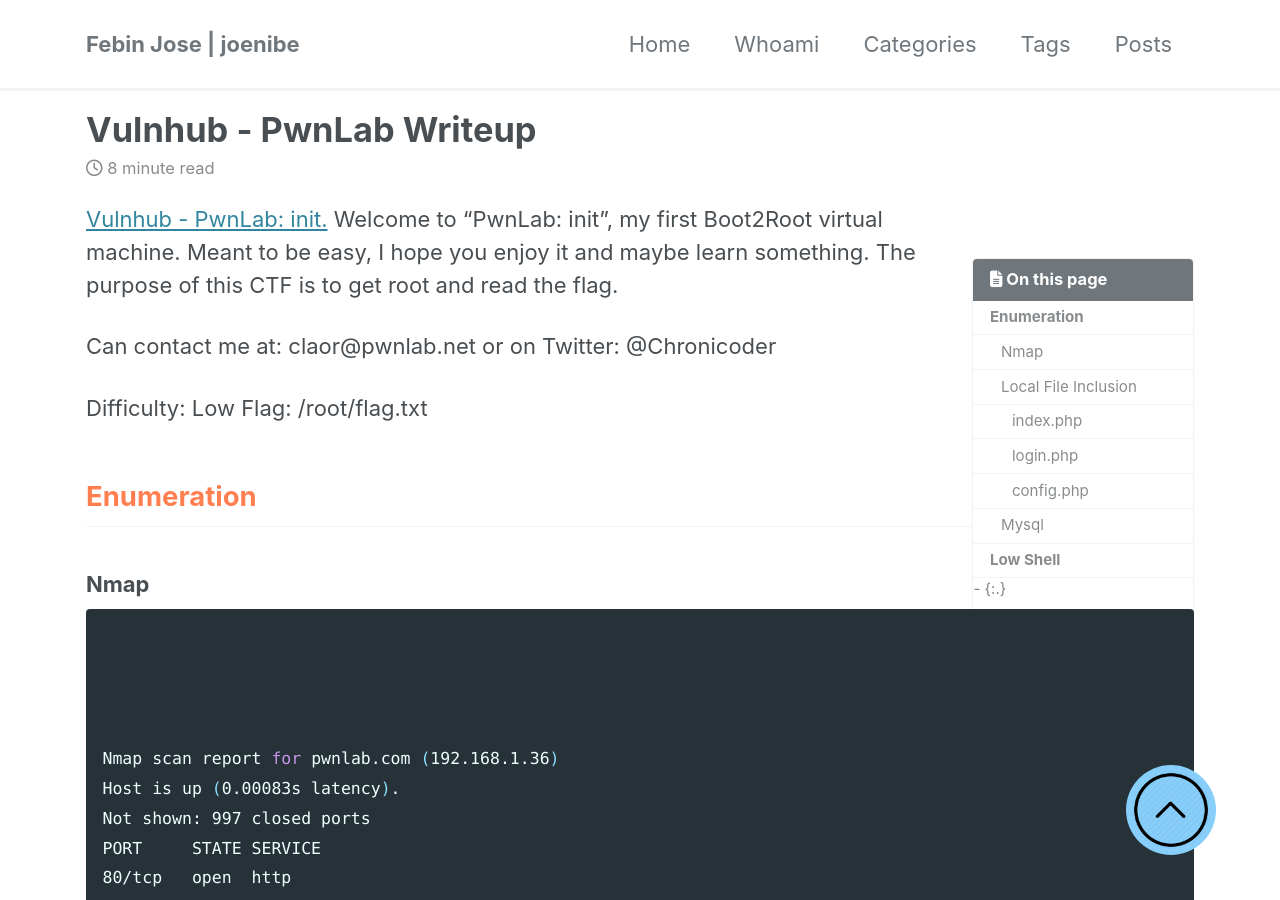
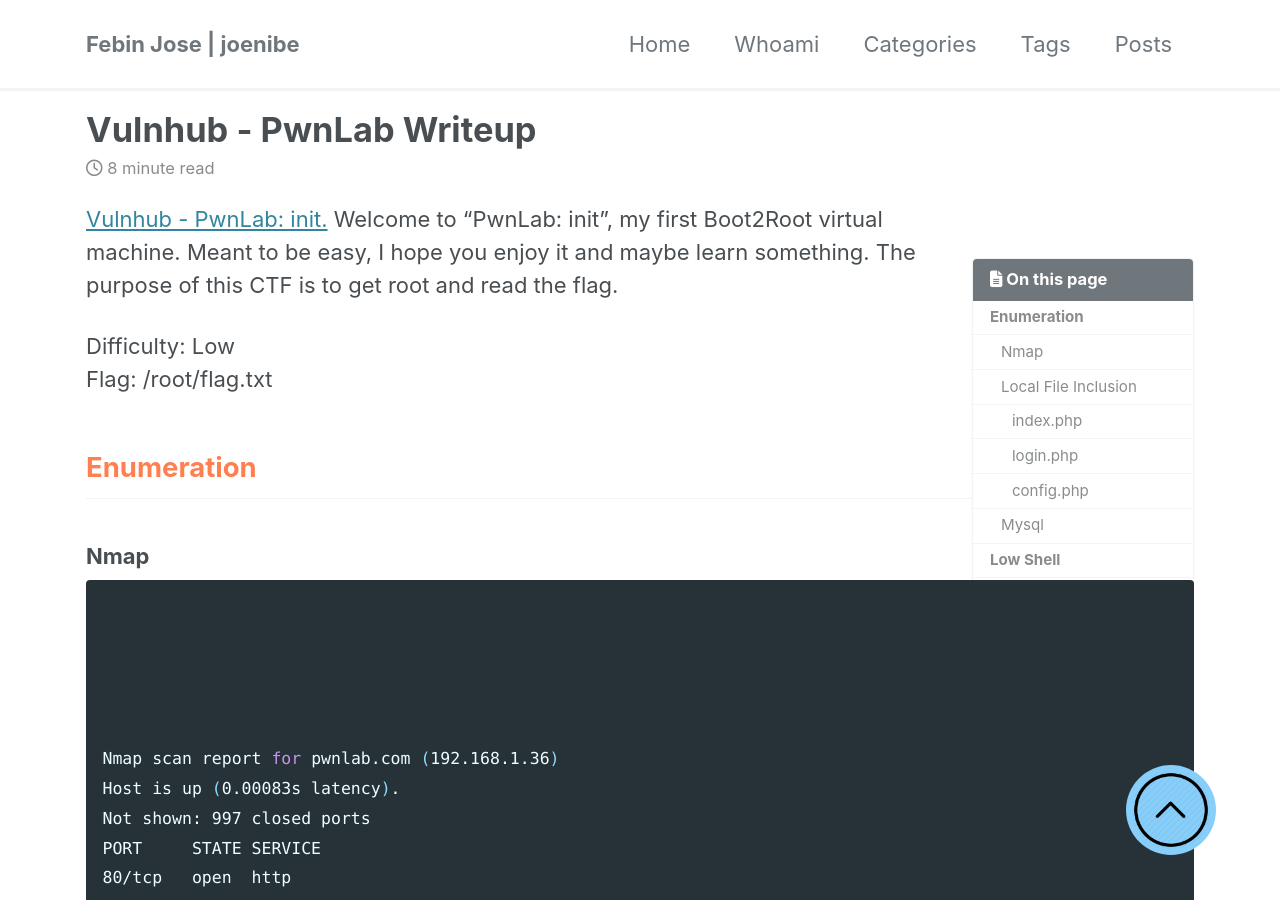
Before and after one commit to JoeNibe/JoeNibe.github.io, a Jekyll site: the page built from _posts/vulnhub/2020-06-03-pwnlab.md, in a window 1280 px wide and 900 px high. Built offline with Jekyll 4.4.1, drawn with Linux system fonts in a browser that asks for light colours; cached includes are drawn as plain includes; nearby versions of some CDN libraries.

Commit message:
Update 2020-06-03-pwnlab.md

```diff
--- a/_posts/vulnhub/2020-06-03-pwnlab.md
+++ b/_posts/vulnhub/2020-06-03-pwnlab.md
@@ -8,8 +8,6 @@
 classes: wide
 ---
 [Vulnhub - PwnLab: init.](https://www.vulnhub.com/entry/pwnlab-init,158/) Welcome to "PwnLab: init", my first Boot2Root virtual machine. Meant to be easy, I hope you enjoy it and maybe learn something. The purpose of this CTF is to get root and read the flag.
-
-Can contact me at: claor@pwnlab.net or on Twitter: @Chronicoder
 
 Difficulty: Low
 Flag: /root/flag.txt
```
